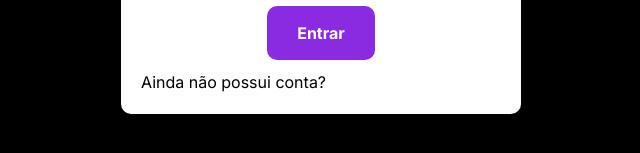
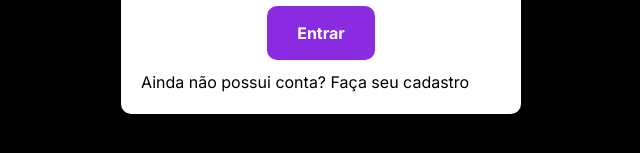
Before and after one commit to flaviogui/ProjectPWeb, a Next.js app in the folder receitas-culinarias/: page /login in a window 1280 px wide. Shown: the part 449-602 px from the top of the page, without its empty margins (319-959 px from the left). Built offline with nearby package versions, Linux system fonts and the light colour scheme.

Commit message:
Massa demais

```diff
--- a/receitas-culinarias/package.json
+++ b/receitas-culinarias/package.json
@@ -9,8 +9,8 @@
     "lint": "next lint"
   },
   "dependencies": {
+    "@prisma/client": "^5.7.0",
     "axios": "^1.6.2",
-    "@prisma/client": "^5.6.0",
     "next": "14.0.3",
     "react": "^18",
     "react-dom": "^18"
@@ -23,7 +23,7 @@
     "eslint": "^8",
     "eslint-config-next": "14.0.3",
     "postcss": "^8",
-    "prisma": "^5.6.0",
+    "prisma": "^5.7.0",
     "tailwindcss": "^3.3.0",
     "typescript": "^5"
   }
--- a/receitas-culinarias/src/app/cadastro/page.tsx
+++ b/receitas-culinarias/src/app/cadastro/page.tsx
@@ -14,7 +14,7 @@ export default function CadastroPage(){
       <Input type="password" placeholder="Sua senha"/>
       <Button>Cadastrar</Button>
       <Link href="/login">
-        Já possui conta?</Link>
+        Já possui conta? Entre aqui</Link>
       </form>
       </LoginCard>
     </div>
--- a/receitas-culinarias/src/app/login/page.tsx
+++ b/receitas-culinarias/src/app/login/page.tsx
@@ -13,7 +13,7 @@ export default function LoginPage(){
       <Input type="password" placeholder="Sua senha"/>
       <Button>Entrar</Button>
       <Link href="/cadastro">
-        Ainda não possui conta?</Link>
+        Ainda não possui conta? Faça seu cadastro</Link>
       </form>
       </LoginCard>
     </div>
```
Also changed, not shown: 1 other file (tests, documents, lock files or other folders).
